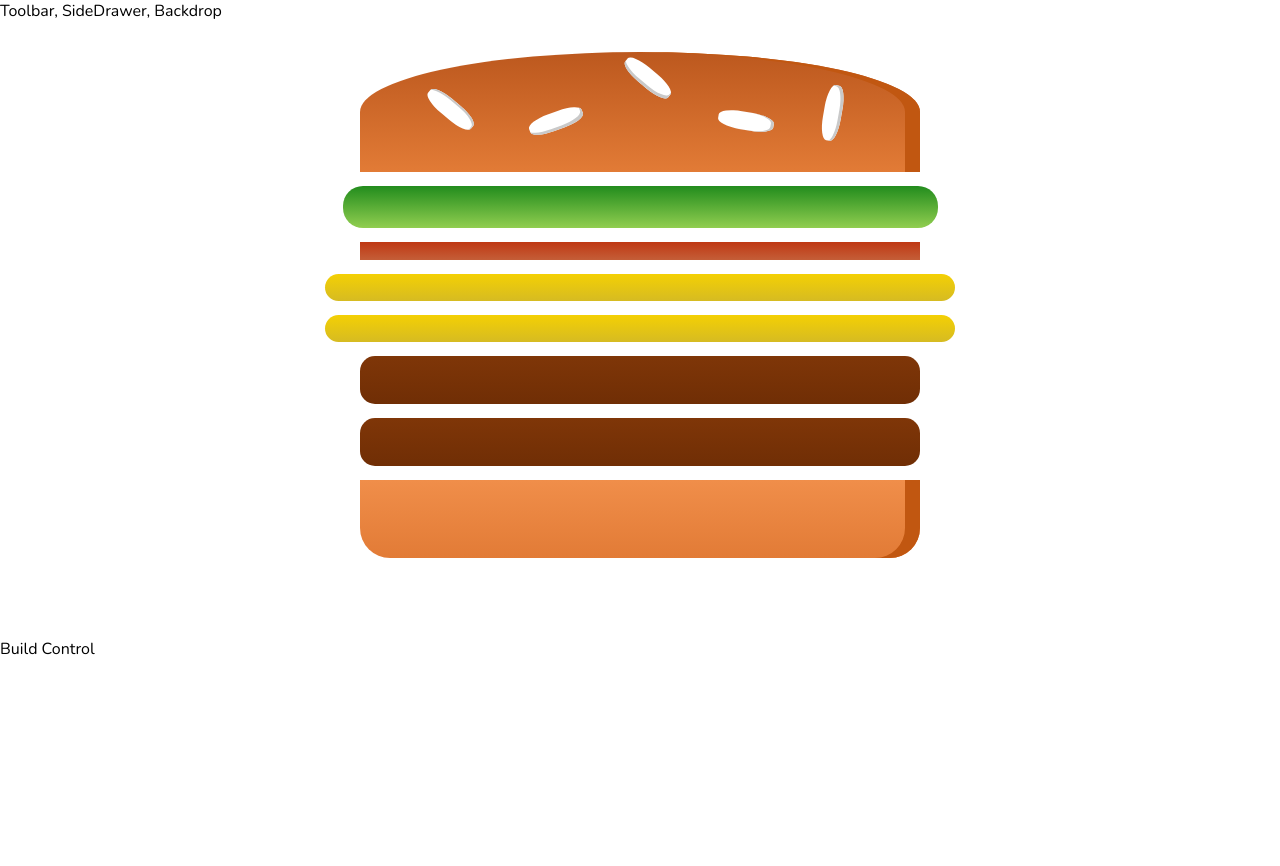
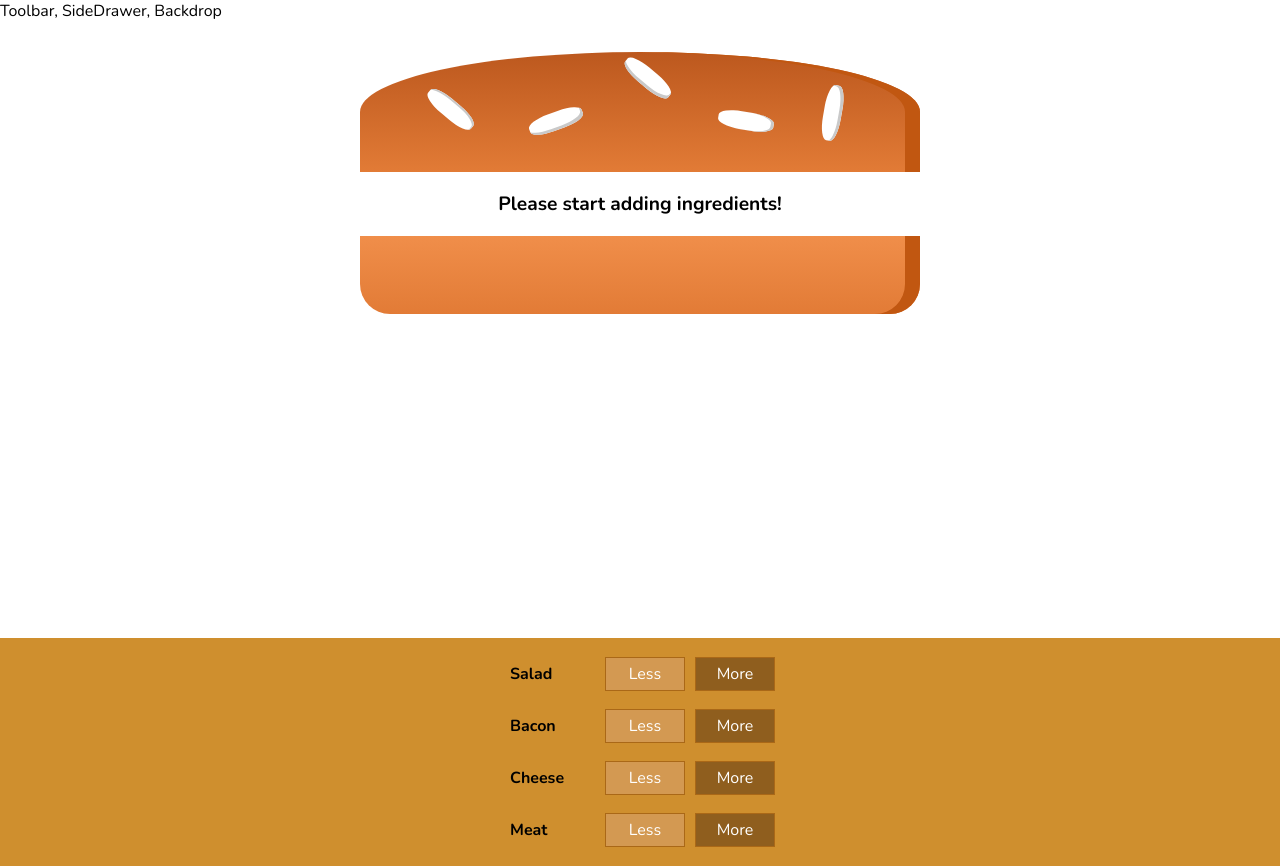
Before and after one commit to Rinatik79/burger-reactjs, a React app: page / in a window 1280 px wide. Before the commit the page ends 800 px from the top, so only its background shows below. Built offline with nearby package versions, Linux system fonts and the light colour scheme.

Commit message:
BurgerIngredient softcoded 2

```diff
--- /dev/null
+++ b/src/components/Burger/BuildControls/BuildControl/BuildControl.css
@@ -0,0 +1,56 @@
+.BuildControl {
+    display: flex;
+    justify-content: space-between;
+    align-items: center;
+    margin: 5px 0;
+}
+
+.BuildControl button {
+    display: block;
+    font: inherit;
+    padding: 5px;
+    margin: 0 5px;
+    width: 80px;
+    border: 1px solid #AA6817;
+    cursor: pointer;
+    outline: none;
+}
+
+.BuildControl button:disabled {
+    background-color: #AC9980;
+    border: 1px solid #7E7365;
+    color: #ccc;
+    cursor: default;
+}
+
+.BuildControl button:hover:disabled {
+    background-color: #AC9980;
+    color: #ccc;
+    cursor: not-allowed;
+}
+
+.Label {
+    padding: 10px;
+    font-weight: bold;
+    width: 80px;
+}
+
+.BuildControl .Less {
+    background-color: #D39952;
+    color: white;
+}
+
+.BuildControl .More {
+    background-color: #8F5E1E;
+    color: white;
+}
+
+.BuildControl .Less:hover, .BuildControl .Less:active {
+    background-color: #DAA972;
+    color: white;
+}
+
+.BuildControl .More:hover,.BuildControl .More:active {
+    background-color: #99703F;
+    color: white;
+}
--- /dev/null
+++ b/src/components/Burger/BuildControls/BuildControl/BuildControl.js
@@ -0,0 +1,12 @@
+import React from 'react';
+import classes from './BuildControl.css';
+
+const buildControl = (props) => (
+    <div className={classes.BuildControl}>
+        <div className={classes.Label}>{props.label}</div>
+        <button className={classes.Less}>Less</button>
+        <button className={classes.More}>More</button>
+    </div>
+)
+
+export default buildControl;
--- /dev/null
+++ b/src/components/Burger/BuildControls/BuildControls.css
@@ -0,0 +1,10 @@
+.BuildControls {
+    width: 100%;
+    background-color: #cf8f2e;
+    display: flex;
+    flex-flow: column;
+    align-items: center;
+    box-shadow: 0 2px 1px #ccc;
+    margin: auto;
+    padding: 10px 0;
+}
--- /dev/null
+++ b/src/components/Burger/BuildControls/BuildControls.js
@@ -0,0 +1,20 @@
+import React from 'react';
+import classes from './BuildControls.css';
+import BuildControl from './BuildControl/BuildControl';
+
+const controls = [
+    {label:'Salad', type: 'salad'},
+    {label:'Bacon', type: 'bacon'},
+    {label:'Cheese', type: 'cheese'},
+    {label:'Meat', type: 'meat'}
+];
+
+const buildControls = (props) => (
+    <div className={classes.BuildControls}>
+        {controls.map(ctrl => (
+            <BuildControl key={ctrl.label} label={ctrl.label} />
+        ))}
+    </div>
+);
+
+export default buildControls;
--- a/src/components/Burger/Burger.js
+++ b/src/components/Burger/Burger.js
@@ -3,12 +3,19 @@
 import BurgerIngredient from './BurgerIngredient/BurgerIngredient';
 
 const burger = (props) => {
-    const transformedIngredients = Object.keys(props.ingredients).map(igKey => {
+    let transformedIngredients = Object.keys(props.ingredients).map(igKey => {
         return [...Array(props.ingredients[igKey])].map((_, i) => {
             return <BurgerIngredient key={igKey + i} type={igKey} />;
         });
-    });
+    }).reduce((arr, el) => {
+        return arr.concat (el)}, []);
 
+        if (transformedIngredients.length === 0) {
+            transformedIngredients = <p>Please start adding ingredients!</p>
+        }
+
+
+console.log(transformedIngredients);
     return (
         <div className = {classes.Burger}>
             <BurgerIngredient type="bread-top"/>
--- a/src/containers/BurgerBuilder/BurgerBuilder.js
+++ b/src/containers/BurgerBuilder/BurgerBuilder.js
@@ -1,6 +1,7 @@
 import React, { Component } from 'react';
 import Auxillary from '../../hoc/Auxillary';
 import Burger from '../../components/Burger/Burger';
+import BuildControls from '../../components/Burger/BuildControls/BuildControls';
 
 class BurgerBuilder extends Component{
     //constructor (props){
@@ -10,17 +11,17 @@
     // }
     state = {
         ingredients: {
-            salad: 1,
-            bacon: 1,
-            cheese: 2,
-            meat: 2
+            salad: 0,
+            bacon: 0,
+            cheese: 0,
+            meat: 0
         }
     }
     render (){
         return (
             <Auxillary>
                 <Burger ingredients = {this.state.ingredients}/>
-                <div>Build Control</div>
+                <BuildControls />
             </Auxillary>
         );
     }
```
